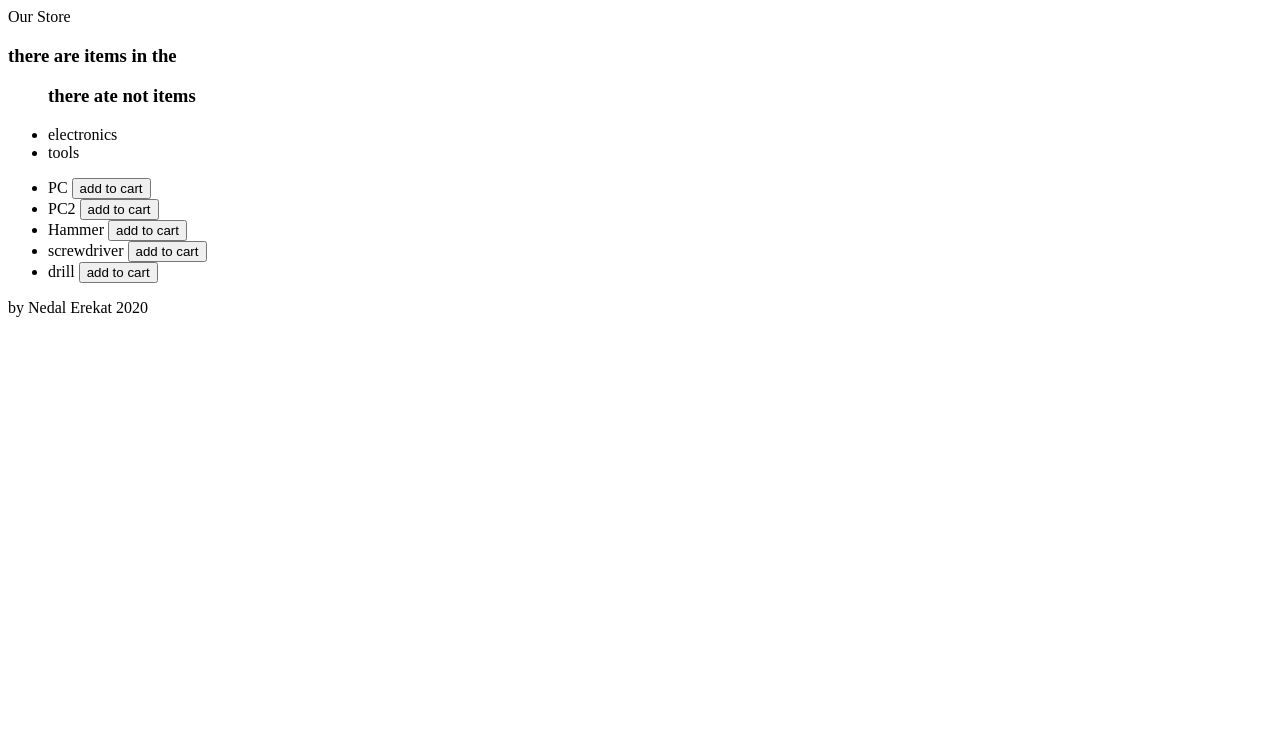
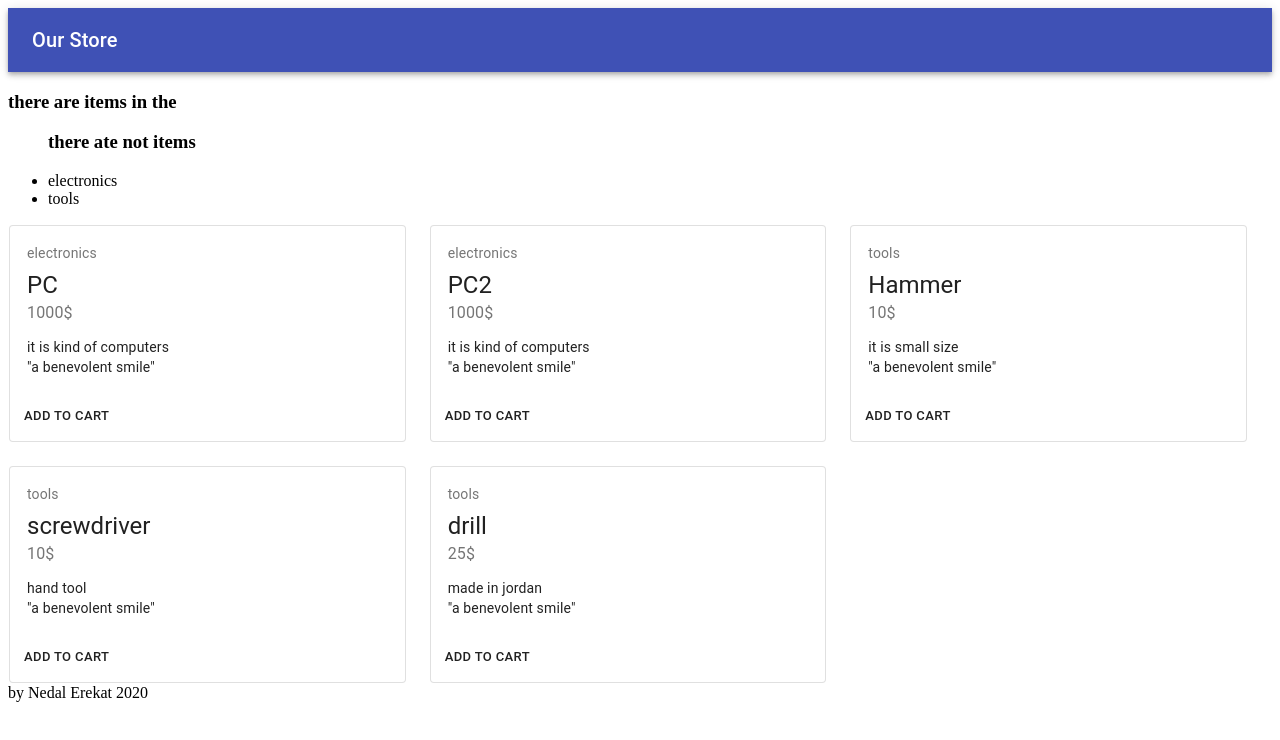
Before and after one commit to Nedal-401-advanced-javascript/storefront, a React (Create React App) app in the folder storefront/: page / in a window 1280 px wide. Shown: the top 740 px of the page. Built offline with nearby package versions, Linux system fonts and the light colour scheme.

Commit message:
updating the style using grid

```diff
--- a/storefront/src/component/header/index.js
+++ b/storefront/src/component/header/index.js
@@ -1,8 +1,28 @@
+import { makeStyles } from "@material-ui/core/styles";
+import AppBar from "@material-ui/core/AppBar";
+import Toolbar from "@material-ui/core/Toolbar";
+import Typography from "@material-ui/core/Typography";
+
+const useStyles = makeStyles((theme) => ({
+  root: {
+    flexGrow: 1,
+  },
+  title: {
+    flexGrow: 1,
+  },
+}));
+
 function Header() {
+  const classes = useStyles();
+
   return (
-    <>
-      <header>Our Store</header>
-    </>
+    <AppBar position="static">
+      <Toolbar>
+        <Typography variant="h6" className={classes.title}>
+          Our Store
+        </Typography>
+      </Toolbar>
+    </AppBar>
   );
 }
 export default Header;
--- a/storefront/src/component/products/products.js
+++ b/storefront/src/component/products/products.js
@@ -1,19 +1,87 @@
-import React from 'react';
-import { connect } from 'react-redux';
+import React from "react";
+import { connect } from "react-redux";
 import { updateCart } from "../../store/cart";
+import { makeStyles } from "@material-ui/core/styles";
+import Card from "@material-ui/core/Card";
+import CardActions from "@material-ui/core/CardActions";
+import CardContent from "@material-ui/core/CardContent";
+import Button from "@material-ui/core/Button";
+import Typography from "@material-ui/core/Typography";
+import Grid from "@material-ui/core/Grid";
+
+const useStyles = makeStyles ({
+  root: {
+    // minWidth: 275,
+    // width: "25%",
+    flexGrow: 1,
+    padding: 1,
+  },
+  bullet: {
+    display: "inline-block",
+    margin: "0 2px",
+    transform: "scale(0.8)",
+  },
+  title: {
+    fontSize: 14,
+  },
+  pos: {
+    marginBottom: 12,
+  },
+
+});
 function Products(props) {
+  const classes = useStyles();
+
+
   console.log(props.Products);
   return (
-    <ul>
-      {props.Products.products.map((ele, i) => {
-        return <li key={i}>{ele.name} <button onClick={()=>props.updateCart(ele.name)}>add to cart</button></li>;
-      })}
-    </ul>
+    <div className={classes.root}>
+      <Grid container spacing={1}>
+        <Grid container item xs={12} spacing={3}>
+        {props.Products.products.map((ele, i) => {
+          return (
+              <Grid item xs={4}>
+                <Card className={classes.root} variant="outlined" key={i}>
+                  <CardContent>
+                    <Typography
+                      className={classes.title}
+                      color="textSecondary"
+                      gutterBottom
+                    >
+                      {ele.category}
+                    </Typography>
+                    <Typography variant="h5" component="h2">
+                      {ele.name}
+                    </Typography>
+                    <Typography className={classes.pos} color="textSecondary">
+                      {ele.price}
+                    </Typography>
+                    <Typography variant="body2" component="p">
+                      {ele.description}
+                      <br />
+                      {'"a benevolent smile"'}
+                    </Typography>
+                  </CardContent>
+                  <CardActions>
+                    <Button
+                      size="small"
+                      onClick={() => props.updateCart(ele.name)}
+                    >
+                      add to cart
+                    </Button>
+                  </CardActions>
+                </Card>
+            </Grid>
+          );
+        })}
+        </Grid>
+      </Grid>
+    </div>
   );
 }
 // state came from the reducer  combineReducers({ products, categories });
-const mapStateToProps = state => ({
-  Products: state.products
+const mapStateToProps = (state) => ({
+  Products: state.products,
 });
-const mapDispatchToProps = {updateCart};
+const mapDispatchToProps = { updateCart };
 export default connect(mapStateToProps, mapDispatchToProps)(Products);
```
Also changed, not shown: 1 other file (tests, documents, lock files or other folders).
